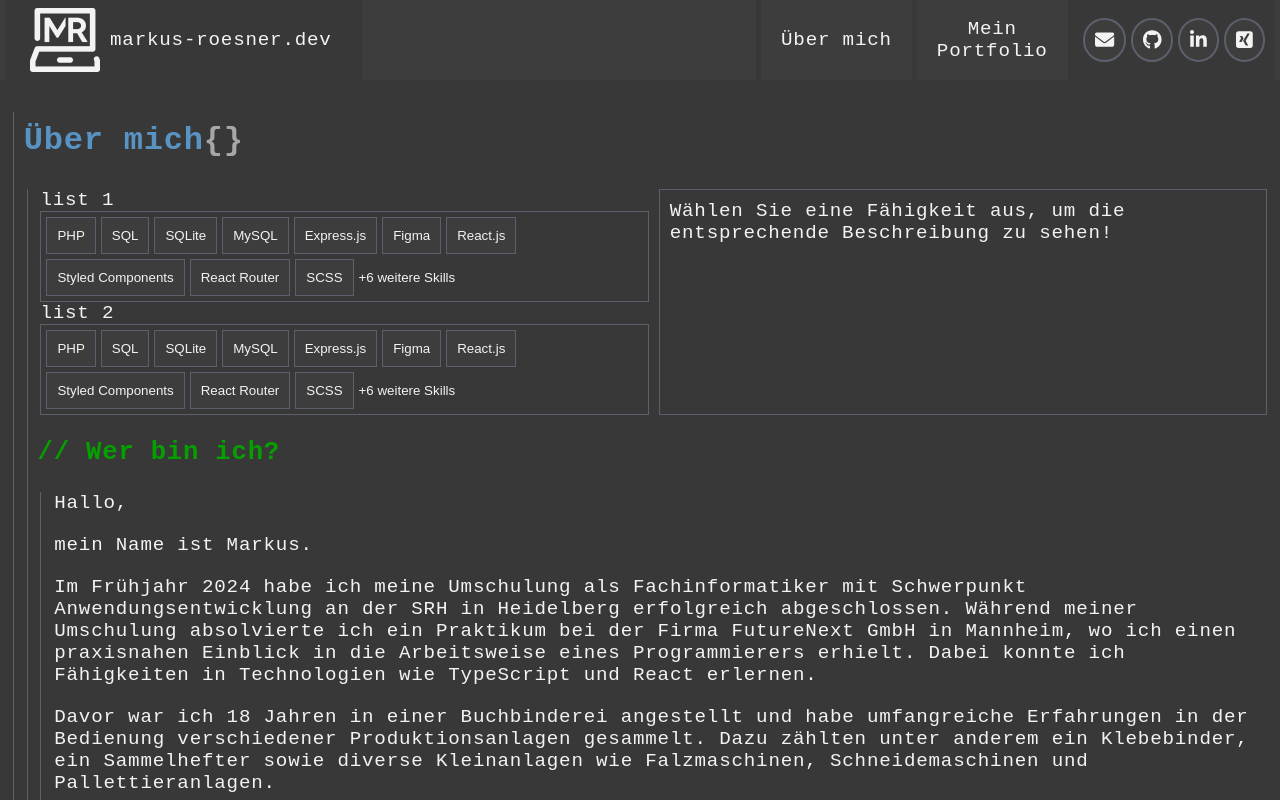
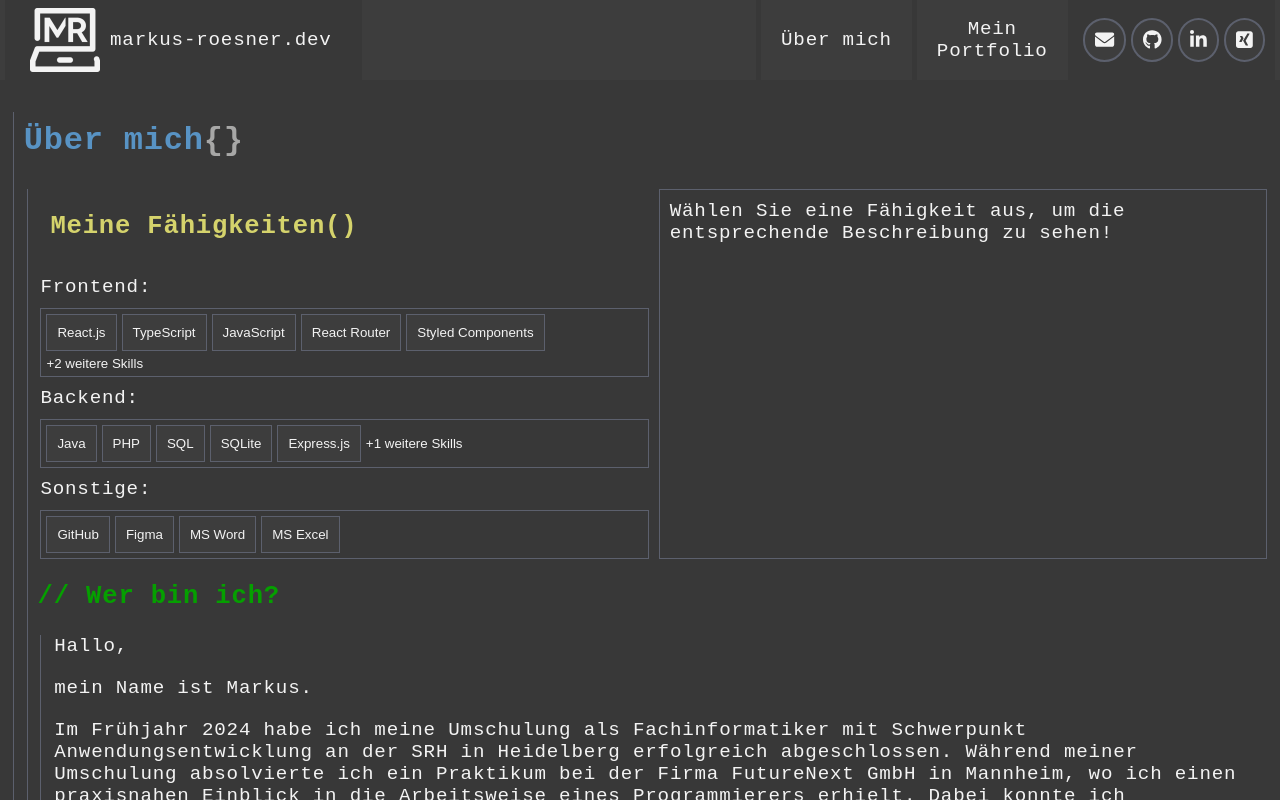
Before and after one commit to M-Roesner/myHomepage-react-ts-wip, a React (Vite) app: page / in a window 1280 px wide. Shown: the top 800 px of the page. Built offline with nearby package versions, Linux system fonts and the light colour scheme.

Commit message:
Adjusted the style of the skill list with a limitation of the displayed elements. In addition, the sample object got a new structure.

```diff
--- a/src/pages/aboutMe/sections/skills/skillListWrapper/SkillListWrapper.tsx
+++ b/src/pages/aboutMe/sections/skills/skillListWrapper/SkillListWrapper.tsx
@@ -1,64 +1,66 @@
 // components
 import { StyledSkillListWrapper } from "./styledSkillListWrapper";
-import SkillList from "./skillList/SkillList";
+import CardHeadline from "../../../../../components/custom/card/cardHeadline/CardHeadline";
 
 // Types
 import { SkillType } from "../skillTypes";
 
-// Resources
+// Resources & helpers
 import { mySampleSkills } from "../../../../../resources/samples/mySampleSkills";
-
-// const groupSkillsByCategory = (skills: SkillType[]) => {
-//   const groupedSkills: { [category: string]: SkillType[] } = {};
-
-//   // Iterate through the list of skills
-//   skills.forEach((skill) => {
-//     // Check if the category already exists in the grouped object
-//     if (!groupedSkills[skill.category]) {
-//       console.log(skill.category);
-
-//       console.log(groupedSkills);
-//       console.log(Object.getOwnPropertyNames(groupedSkills).length);
-
-//       // If not, add it as a key and initialize the array
-//       groupedSkills[skill.category] = [];
-//     }
-//     // Add the current skill to the corresponding category array
-//     groupedSkills[skill.category].push(skill);
-//   });
-
-//   // Sort the skills within each category by priority
-//   for (const category in groupedSkills) {
-//     groupedSkills[category].sort((a, b) => a.priority - b.priority);
-//   }
-
-//   return groupedSkills;
-// };
+import SkillList from "./skillList/skillList";
 
 type SkillListWrapperProps = {
   onClick: (skill: SkillType) => void;
 };
 
-const SkillListWrapper = ({ onClick }: SkillListWrapperProps) => {
-  // const sortedSkills = mySampleSkills.sort((a, b) => a.priority - b.priority);
-
-  const sortedSkills = mySampleSkills.sort((a, b) => {
-    // Zuerst nach Kategorie sortieren
-    if (a.category !== b.category) {
-      return a.category.localeCompare(b.category);
-    }
-    // Innerhalb derselben Kategorie nach Priorität sortieren
-    return a.priority - b.priority;
-  });
+/**
+ * Component for displaying a list of skills grouped by categories.
+ *
+ * @param {Object} props - The component props.
+ * @param {Function} props.onClick - Function to handle click events on skills.
+ */
+export const SkillListWrapper = ({ onClick }: SkillListWrapperProps) => {
+  const frontendSkillList = mySampleSkills["Frontend"].sort((a, b) => a.order - b.order);
+  const backendSkillList = mySampleSkills["Backend"].sort((a, b) => a.order - b.order);
+  const designSkillList = mySampleSkills["Design"].sort((a, b) => a.order - b.order);
+  const otherSkillList = mySampleSkills["Other"].sort((a, b) => a.order - b.order);
 
   return (
     <StyledSkillListWrapper>
-      list 1
-      <SkillList list={sortedSkills} onClick={onClick} />
-      list 2
-      <SkillList list={sortedSkills} onClick={onClick} />
+      <CardHeadline level={2}>Meine Fähigkeiten</CardHeadline>
+      {frontendSkillList && frontendSkillList.length > 0 && (
+        <SkillList skillList={frontendSkillList} title={"Frontend"} onClick={onClick}></SkillList>
+      )}
+      {backendSkillList && backendSkillList.length > 0 && (
+        <SkillList skillList={backendSkillList} title={"Backend"} onClick={onClick}></SkillList>
+      )}
+      {designSkillList && designSkillList.length > 0 && (
+        <SkillList skillList={designSkillList} title={"Design"} onClick={onClick}></SkillList>
+      )}
+      {otherSkillList && otherSkillList.length > 0 && (
+        <SkillList skillList={otherSkillList} title={"Sonstige"} onClick={onClick}></SkillList>
+      )}
     </StyledSkillListWrapper>
   );
 };
 
 export default SkillListWrapper;
+
+/**
+ * Component for displaying a list of skills grouped by categories.
+ *
+ * @param {Object} props - The component props.
+ * @param {Function} props.onClick - Function to handle click events on skills.
+ */
+// const SkillListWrapper_alternative = ({ onClick }: SkillListWrapperProps) => {
+//   // TODO: Retrieve the list from the backend!
+//   // Note: The functionality might change depending on how the data is fetched, whether individually or as an object.
+//   const fetchedSkillListCollection = mySampleSkills;
+
+//   return (
+//     <StyledSkillListWrapper>
+//       <CardHeadline level={2}>Meine Fähigkeiten</CardHeadline>
+//       <RenderSkillCategories skillListCollection={fetchedSkillListCollection} onClick={onClick} />
+//     </StyledSkillListWrapper>
+//   );
+// };
--- /dev/null
+++ b/src/pages/aboutMe/sections/skills/skillListWrapper/skillList/SkillItem/SkillItem.tsx
@@ -0,0 +1,53 @@
+import { useState } from "react";
+
+// components
+import OnClickButton from "../../../../../../../components/custom/button/onClickButton/OnClickButton";
+import { StyledSectionSkillItem, StyledSectionSkillList } from "./styledSkillItem";
+import { StyledButtonOnlyText } from "../../../../../../../components/custom/button/styledButtonDefault";
+
+// Types
+import { SkillType } from "../../../skillTypes";
+
+type SkillListProps = {
+  list: SkillType[];
+  onClick: (skill: SkillType) => void;
+};
+
+/**
+ * Renders a list of skills with the given list.
+ *
+ * @param {Object} props - The props object containing the list of skills and onClick function.
+ * @param {SkillType[]} props.list - The array of skills.
+ * @param {Function} props.onClick - The function to be called when a skill is clicked.
+ */
+const SkillItem = ({ list, onClick }: SkillListProps) => {
+  const [showAll, setShowAll] = useState(false);
+
+  const maxVisableSkills = 5;
+  const remainingSkills = list.length - maxVisableSkills;
+
+  const handleClick = () => {
+    setShowAll(true);
+  };
+
+  const renderSkillItem = (skill: SkillType) => (
+    <StyledSectionSkillItem key={skill.id}>
+      <OnClickButton onClick={() => onClick(skill)}>{skill.name}</OnClickButton>
+    </StyledSectionSkillItem>
+  );
+
+  return (
+    <StyledSectionSkillList>
+      {showAll
+        ? list.map((skill) => renderSkillItem(skill))
+        : list.slice(0, maxVisableSkills).map((skill) => renderSkillItem(skill))}
+      {!showAll && list.length > maxVisableSkills ? (
+        <StyledButtonOnlyText onClick={handleClick}>{`+${remainingSkills} weitere Skills`}</StyledButtonOnlyText>
+      ) : (
+        ""
+      )}
+    </StyledSectionSkillList>
+  );
+};
+
+export default SkillItem;
--- /dev/null
+++ b/src/pages/aboutMe/sections/skills/skillListWrapper/skillList/SkillItem/styledSkillItem.ts
@@ -0,0 +1,18 @@
+import styled from "styled-components";
+
+export const StyledSectionSkillList = styled.ul`
+  padding: 5px;
+
+  display: flex;
+  flex-direction: row;
+  flex-wrap: wrap;
+  justify-content: flex-start;
+  align-content: flex-start;
+  gap: 5px;
+  border: 1px solid ${(props) => props.theme.palette.common.borderColor};
+`;
+
+export const StyledSectionSkillItem = styled.li`
+  text-decoration: none;
+  list-style: none;
+`;
--- a/src/pages/aboutMe/sections/skills/skillListWrapper/skillList/SkillList.tsx
+++ b/src/pages/aboutMe/sections/skills/skillListWrapper/skillList/SkillList.tsx
@@ -1,52 +1,29 @@
-import { useState } from "react";
-
-// components
-import OnClickButton from "../../../../../../components/custom/button/onClickButton/OnClickButton";
-import { StyledSectionSkillItem, StyledSectionSkillList } from "./styledSkillList";
-import { StyledButtonOnlyText } from "../../../../../../components/custom/button/styledButtonDefault";
+// Components
+import SkillItem from "./SkillItem/SkillItem";
+import { StyledSkillList, StyledSkillListParagraph } from "./styledskillList";
 
 // Types
 import { SkillType } from "../../skillTypes";
 
 type SkillListProps = {
-  list: SkillType[];
+  skillList: SkillType[];
+  title: string;
   onClick: (skill: SkillType) => void;
 };
 
 /**
- * Renders a list of skills with the given list.
- *
- * @param {Object} props - The props object containing the list of skills and onClick function.
- * @param {SkillType[]} props.list - The array of skills.
- * @param {Function} props.onClick - The function to be called when a skill is clicked.
+ * Retrun a list of skills
+ * @param {Object} props - The component props.
+ * @param {SkillType[]} props.skillListCollection - Array contains a list of skills.
+ * @param {string} props.title - The title of the list.
+ * @param {Function} props.onClick
  */
-const SkillList = ({ list, onClick }: SkillListProps) => {
-  const [showAll, setShowAll] = useState(false);
-
-  const maxVisableSkills = 10;
-  const remainingSkills = list.length - maxVisableSkills;
-
-  const handleClick = () => {
-    setShowAll(true);
-  };
-
-  const renderSkillItem = (skill: SkillType) => (
-    <StyledSectionSkillItem key={skill.id}>
-      <OnClickButton onClick={() => onClick(skill)}>{skill.name}</OnClickButton>
-    </StyledSectionSkillItem>
-  );
-
+const SkillList = ({ skillList, title, onClick }: SkillListProps) => {
   return (
-    <StyledSectionSkillList>
-      {showAll
-        ? list.map((skill) => renderSkillItem(skill))
-        : list.slice(0, maxVisableSkills).map((skill) => renderSkillItem(skill))}
-      {!showAll && list.length > maxVisableSkills ? (
-        <StyledButtonOnlyText onClick={handleClick}>{`+${remainingSkills} weitere Skills`}</StyledButtonOnlyText>
-      ) : (
-        ""
-      )}
-    </StyledSectionSkillList>
+    <StyledSkillList>
+      <StyledSkillListParagraph>{title}:</StyledSkillListParagraph>
+      <SkillItem list={skillList} onClick={onClick} />
+    </StyledSkillList>
   );
 };
 
--- a/src/pages/aboutMe/sections/skills/skillListWrapper/skillList/styledSkillList.ts
+++ b/src/pages/aboutMe/sections/skills/skillListWrapper/skillList/styledSkillList.ts
@@ -1,18 +1,9 @@
 import styled from "styled-components";
 
-export const StyledSectionSkillList = styled.ul`
-  padding: 5px;
-
-  display: flex;
-  flex-direction: row;
-  flex-wrap: wrap;
-  justify-content: flex-start;
-  align-content: flex-start;
-  gap: 5px;
-  border: 1px solid ${(props) => props.theme.palette.common.borderColor};
+export const StyledSkillList = styled.div`
+  margin-top: 10px;
 `;
 
-export const StyledSectionSkillItem = styled.li`
-  text-decoration: none;
-  list-style: none;
+export const StyledSkillListParagraph = styled.p`
+  margin-bottom: 10px;
 `;
--- a/src/resources/samples/mySampleSkills.ts
+++ b/src/resources/samples/mySampleSkills.ts
@@ -1,19 +1,12 @@
-import { SkillType } from "../../pages/aboutMe/sections/skills/skillTypes";
+import { GroupedSkills } from "../../pages/aboutMe/sections/skills/skillTypes";
 
-export const mySampleSkills: SkillType[] = [
-  {
-    id: 1,
-    name: "Java",
-    priority: 2,
-    category: "Programming Language",
-    description:
-      "Java ist eine weit verbreitete Programmiersprache, die für ihre Portabilität und Robustheit bekannt ist.",
-  },
+export const mySampleSkills: GroupedSkills = {
+  Frontend: [
     {
       id: 2,
       name: "JavaScript",
-    priority: 1,
-    category: "Programming Language",
+      order: 3,
+      category: "Frontend",
       description:
         "JavaScript ist eine vielseitige Programmiersprache, die häufig für die Webentwicklung verwendet wird.",
       links: [
@@ -25,8 +18,8 @@ export const mySampleSkills: SkillType[] = [
     {
       id: 3,
       name: "React.js",
-    priority: 1,
-    category: "Frontend Framework",
+      order: 2,
+      category: "Frontend",
       description: "React.js ist eine beliebte JavaScript-Bibliothek zum Erstellen von Benutzeroberflächen.",
       links: [
         { text: "Projekt React 1", route: "/projectReact1" },
@@ -36,38 +29,28 @@ export const mySampleSkills: SkillType[] = [
     {
       id: 4,
       name: "TypeScript",
-    priority: 1,
-    category: "Programming Language",
+      order: 2,
+      category: "Frontend",
       description:
         "TypeScript ist eine Erweiterung von JavaScript, die statisches Typing und andere Funktionen hinzufügt.",
     },
     {
-    id: 5,
-    name: "PHP",
-    priority: 2,
-    category: "Backend Development",
-    description: "PHP ist eine serverseitige Skriptsprache, die häufig für die Webentwicklung verwendet wird.",
-  },
-  {
-    id: 6,
-    name: "SQL",
-    priority: 2,
-    category: "Backend Development",
+      id: 17,
+      name: "HTML",
+      order: 7,
+      category: "Frontend",
       description:
-      "SQL (Structured Query Language) ist eine domänenspezifische Sprache, die für das Programmieren entwickelt wurde und zur Verwaltung von Daten in einem relationalen Datenbankmanagementsystem dient.",
-  },
-  {
-    id: 7,
-    name: "GitHub",
-    priority: 2,
-    category: "Version Control",
-    description: "GitHub ist eine webbasierte Plattform zur Versionskontrolle und Zusammenarbeit an Softwareprojekten.",
+        "HTML (Hypertext Markup Language) ist die Standardauszeichnungssprache zur Strukturierung von Webseiten und Webanwendungen.",
+      links: [
+        { text: "HTML Tutorial", route: "https://www.w3schools.com/html/" },
+        { text: "MDN Web Docs - HTML", route: "https://developer.mozilla.org/en-US/docs/Web/HTML" },
+      ],
     },
     {
       id: 8,
       name: "SCSS",
-    priority: 2,
-    category: "Frontend Framework",
+      order: 6,
+      category: "Frontend",
       description:
         "SCSS (Sassy CSS) ist eine Erweiterung von CSS, die Funktionen wie Variablen, Verschachtelungen und Mixins bietet.",
       links: [
@@ -77,25 +60,10 @@ export const mySampleSkills: SkillType[] = [
       ],
     },
     {
-    id: 9,
-    name: "MS Word",
-    priority: 3,
-    category: "Office Suite",
-    description: "Microsoft Word ist ein Textverarbeitungsprogramm, das zur Erstellung von Dokumenten verwendet wird.",
-  },
-  {
-    id: 10,
-    name: "MS Excel",
-    priority: 3,
-    category: "Office Suite",
-    description:
-      "Microsoft Excel ist ein Tabellenkalkulationsprogramm, das für Berechnungen, Datenanalyse und Visualisierung verwendet wird.",
-  },
-  {
       id: 11,
       name: "Styled Components",
-    priority: 1,
-    category: "Frontend Framework",
+      order: 5,
+      category: "Frontend",
       description:
         "Styled Components ist eine CSS-in-JS-Bibliothek, mit der CSS direkt in JavaScript-Dateien geschrieben werden kann.",
       links: [
@@ -107,39 +75,92 @@ export const mySampleSkills: SkillType[] = [
     {
       id: 12,
       name: "React Router",
-    priority: 1,
-    category: "Frontend Framework",
+      order: 4,
+      category: "Frontend",
       description: "React Router ist eine Bibliothek für die Navigation in React-Anwendungen.",
     },
+  ],
+  Backend: [
     {
-    id: 13,
-    name: "Figma",
-    priority: 3,
-    category: "Design Tool",
+      id: 1,
+      name: "Java",
+      order: 1,
+      category: "Backend",
       description:
-      "Figma ist ein webbasiertes Design- und Prototyping-Tool, das zur Erstellung von UI/UX-Designs verwendet wird.",
+        "Java ist eine weit verbreitete Programmiersprache, die für ihre Portabilität und Robustheit bekannt ist.",
+    },
+    {
+      id: 5,
+      name: "PHP",
+      order: 2,
+      category: "Backend",
+      description: "PHP ist eine serverseitige Skriptsprache, die häufig für die Webentwicklung verwendet wird.",
+    },
+    {
+      id: 6,
+      name: "SQL",
+      order: 3,
+      category: "Backend",
+      description:
+        "SQL (Structured Query Language) ist eine domänenspezifische Sprache, die für das Programmieren entwickelt wurde und zur Verwaltung von Daten in einem relationalen Datenbankmanagementsystem dient.",
     },
     {
       id: 14,
       name: "MySQL",
-    priority: 3,
-    category: "Backend Development",
+      order: 6,
+      category: "Backend",
       description: "MySQL ist ein Open-Source-Relationales Datenbankmanagementsystem.",
     },
     {
       id: 15,
       name: "SQLite",
-    priority: 2,
-    category: "Backend Development",
+      order: 4,
+      category: "Backend",
       description:
         "SQLite ist eine C-Bibliothek, die eine kleine, schnelle, eigenständige, zuverlässige, voll ausgestattete SQL-Datenbank-Engine implementiert.",
     },
     {
       id: 16,
       name: "Express.js",
-    priority: 3,
-    category: "Backend Development",
+      order: 5,
+      category: "Backend",
       description:
         "Express.js ist ein Webanwendungs-Framework für Node.js, das zur Erstellung von Webanwendungen und APIs verwendet wird.",
     },
-];
+  ],
+  Design: [],
+  Other: [
+    {
+      id: 7,
+      name: "GitHub",
+      order: 1,
+      category: "Other",
+      description:
+        "GitHub ist eine webbasierte Plattform zur Versionskontrolle und Zusammenarbeit an Softwareprojekten.",
+    },
+    {
+      id: 9,
+      name: "MS Word",
+      order: 3,
+      category: "Other",
+      description:
+        "Microsoft Word ist ein Textverarbeitungsprogramm, das zur Erstellung von Dokumenten verwendet wird.",
+    },
+    {
+      id: 10,
+      name: "MS Excel",
+      order: 4,
+      category: "Other",
+      description:
+        "Microsoft Excel ist ein Tabellenkalkulationsprogramm, das für Berechnungen, Datenanalyse und Visualisierung verwendet wird.",
+    },
+    {
+      id: 13,
+      name: "Figma",
+      order: 2,
+      category: "Other",
+      description:
+        "Figma ist ein webbasiertes Design- und Prototyping-Tool, das zur Erstellung von UI/UX-Designs verwendet wird.",
+    },
+  ],
+};
```
Also changed, not shown: src/pages/aboutMe/sections/skills/skillListWrapper/RederSkillCategories.tsx (added, +37 -0 lines), src/pages/aboutMe/sections/skills/skillListWrapper/helper.ts (added, +24 -0 lines), src/pages/aboutMe/sections/skills/skillTypes.d.ts (+14 -11 lines). Lines whose indentation alone changed are shown as unchanged.
